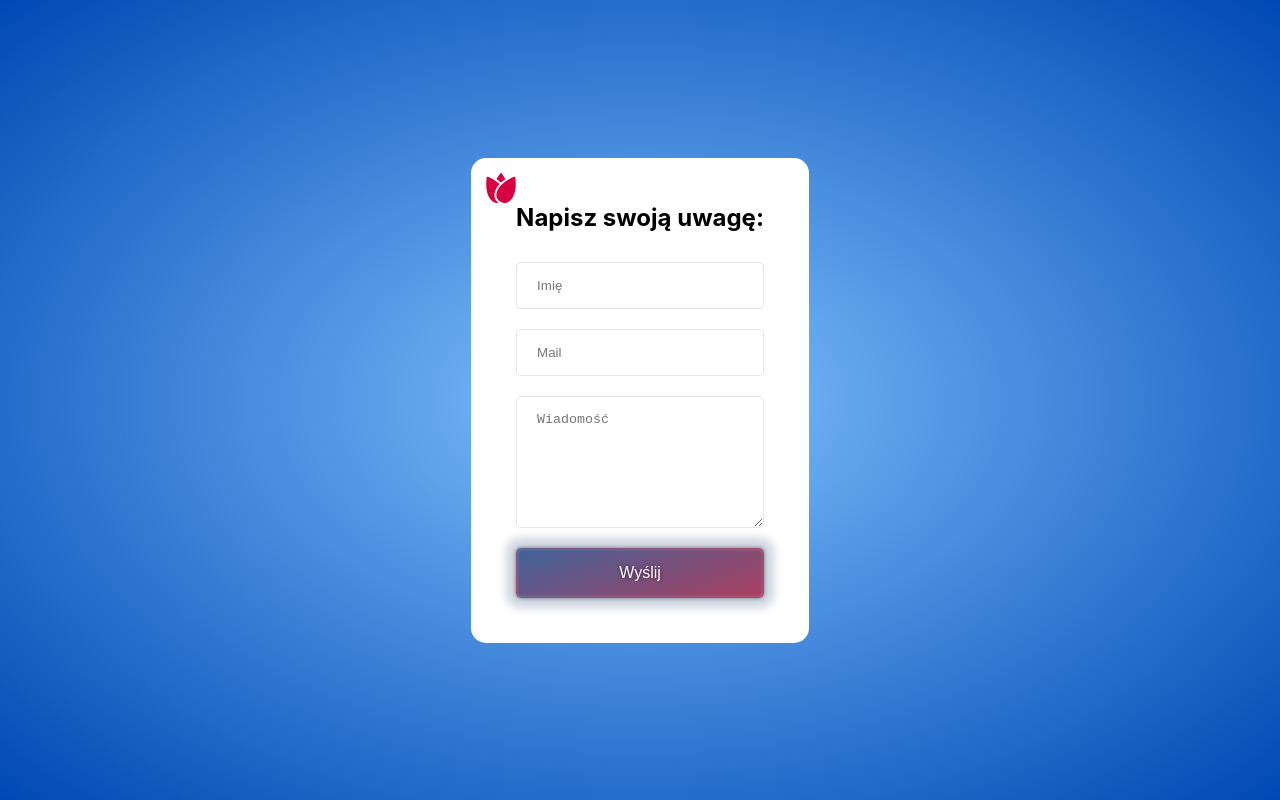
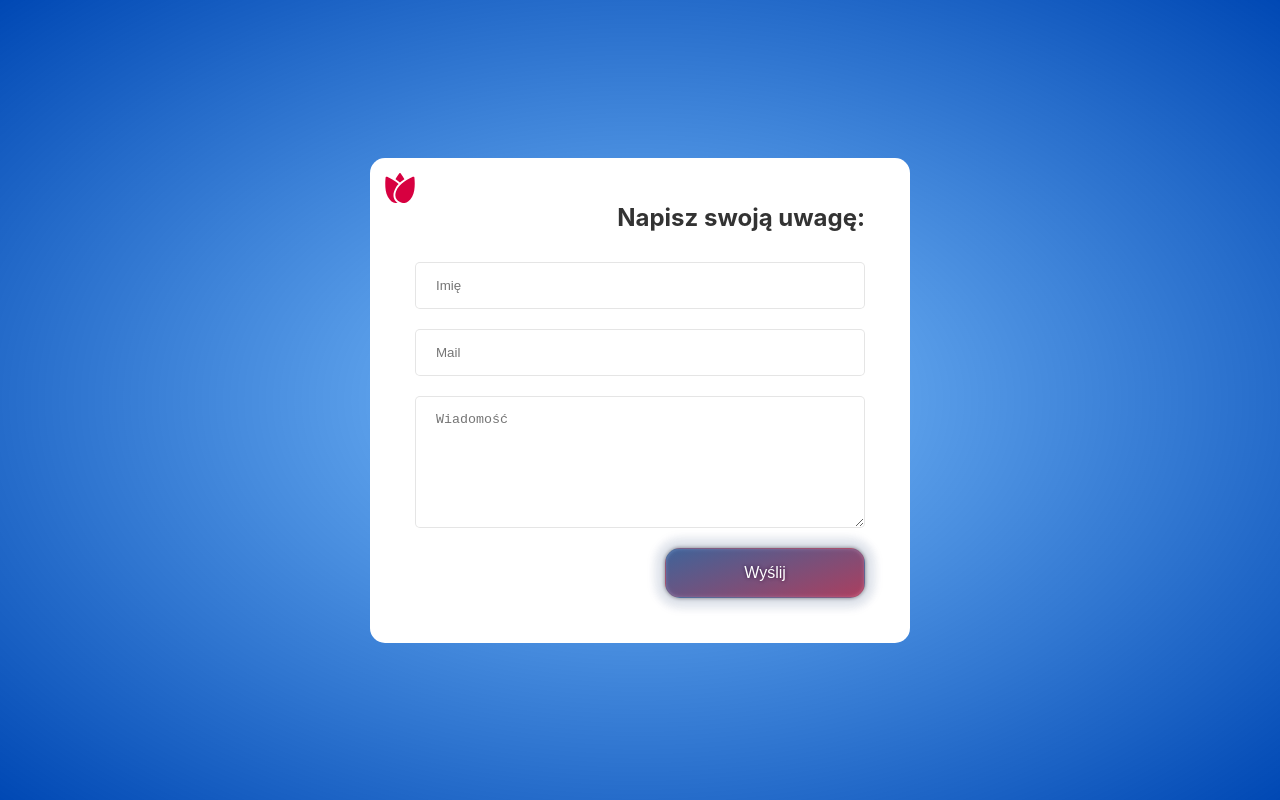
Before and after one commit to Rehaeel/rosary-mysteries, a React (Create React App) app: page /contact in a window 1280 px wide. Built offline with nearby package versions, Linux system fonts and the light colour scheme.

Commit message:
connected contact form to google - contact form working

```diff
--- a/package.json
+++ b/package.json
@@ -9,6 +9,7 @@
     "axios": "^0.21.4",
     "cors": "^2.8.5",
     "dotenv": "^10.0.0",
+    "emailjs-com": "^3.2.0",
     "express": "^4.17.1",
     "mysql": "^2.18.1",
     "react": "^17.0.2",
--- a/src/component/contact-page/contact-page.css
+++ b/src/component/contact-page/contact-page.css
@@ -4,7 +4,7 @@
     padding: 45px;
     background-color: #fff;
     border-radius: 15px;
-    width: min(350px 80%);
+    width: 450px;
     max-width: 80%;
 }
 
@@ -39,9 +39,23 @@
 .contact-form>button {
     color: #fff;
     font-size: 1em;
+    box-shadow: 0 0 10px 10px rgba(0, 72, 180, 0.07);
+    background: linear-gradient(160deg, rgb(0, 72, 180, 0.5) 0%, rgba(215, 0, 64, 0.5) 100%);
+    filter: drop-shadow(0 0 2px #000);
+    border-radius: 15px;
+    width: 200px;
+    align-self: end;
+}
+
+.thank-you {
     box-shadow: 0 0 10px 10px rgba(0, 72, 180, 0.1);
     background: linear-gradient(160deg, rgb(0, 72, 180, 0.5) 0%, rgba(215, 0, 64, 0.5) 100%);
     filter: drop-shadow(0 0 2px #000);
+    color: #fff;
+    margin-top: 30px;
+    padding: 60px 15px;
+    border-radius: 30px 15px;
+    text-align: center;
 }
 
 @media screen and (max-width: 980px) {
@@ -63,14 +77,13 @@
     }
 
     .contact-form>button {
-        width: 115%;
+        width: 117%;
         align-self: center;
     }
 }
 
 @media screen and (max-width: 765px) {
     .contact-page {
-    width: 100%;
         margin: 2% 8% 10% 8%;
         padding: 30px 6% 0 6%;
     }
--- a/src/component/contact-page/contact-page.js
+++ b/src/component/contact-page/contact-page.js
@@ -1,19 +1,51 @@
 import React from 'react'
 import './contact-page.css';
 import Rose from '../icons/rose.svg'
+import emailjs from 'emailjs-com';
 
 export default class ContactPage extends React.Component {
+    constructor() {
+        super();
+        this.state = {
+            formVisibility: true
+        }
+        this.sendEmail = this.sendEmail.bind(this);
+    }
+
+    sendEmail(e) {
+        e.preventDefault();
+
+        emailjs.sendForm('service_6f2wh6e', 'rozaniec-app', e.target, 'user_FYozYYCsMf5VcHRsN4W14')
+            .then((result) => {
+                console.log(result.text);
+            }, (error) => {
+                console.log(error.text);
+            });
+        this.setState({ formVisibility: !this.state.formVisibility })
+    }
+
     render() {
         return (
             <div className="contact-page">
                 <img className="menu-icon" src={Rose} alt="menu" onClick={this.props.showMenu} />
-                <h2>Napisz swoją uwagę:</h2>
-                <form className="contact-form">
-                    <input placeholder="Imię" />
-                    <input placeholder="Mail" />
-                    <textarea placeholder="Wiadomość" />
+                <h2 style={{ display: this.state.formVisibility ? 'block' : 'none' }}>Napisz swoją uwagę:</h2>
+                <form
+                    className="contact-form"
+                    onSubmit={this.sendEmail}
+                    style={{ display: this.state.formVisibility ? "flex" : "none" }}
+                >
+                    <input type="text" name="name" placeholder="Imię" />
+                    <input type="email" name="email" placeholder="Mail" />
+                    <textarea name="message" placeholder="Wiadomość" />
                     <button type="submit">Wyślij</button>
                 </form>
+                <h3
+                    className="thank-you"
+                    style={{ display: this.state.formVisibility ? 'none' : "block" }}
+                >
+                    Dziękuję za wkład w udoskonalenie aplikacji.<br />
+                    Do usłyszenia!
+                </h3>
             </div>
         )
     }
--- a/src/index.css
+++ b/src/index.css
@@ -13,6 +13,7 @@ body {
     sans-serif;
   -webkit-font-smoothing: antialiased;
   -moz-osx-font-smoothing: grayscale;
+  color: #333;
 }
 
 #root {
```
Also changed, not shown: 1 other file (tests, documents, lock files or other folders).
